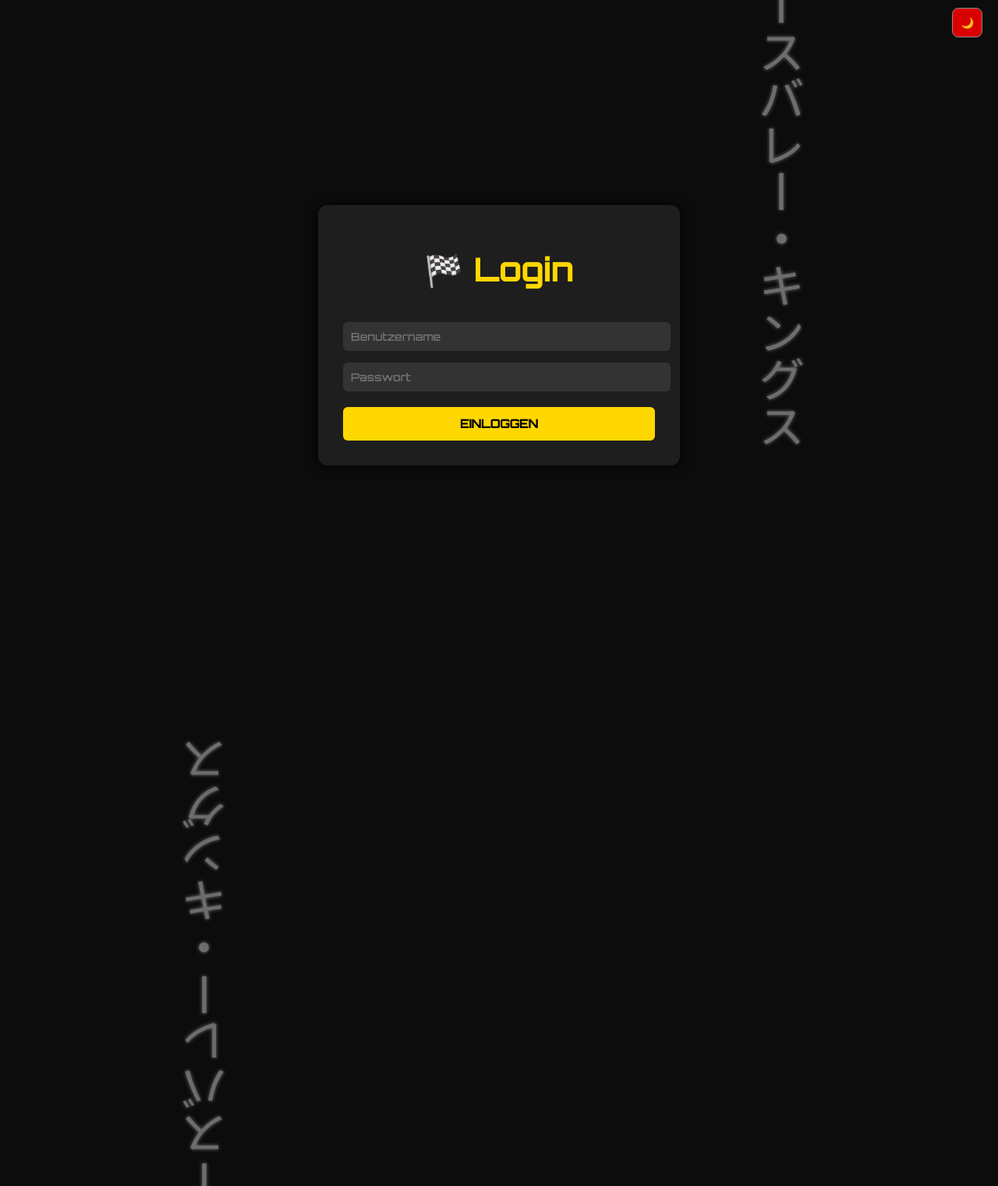
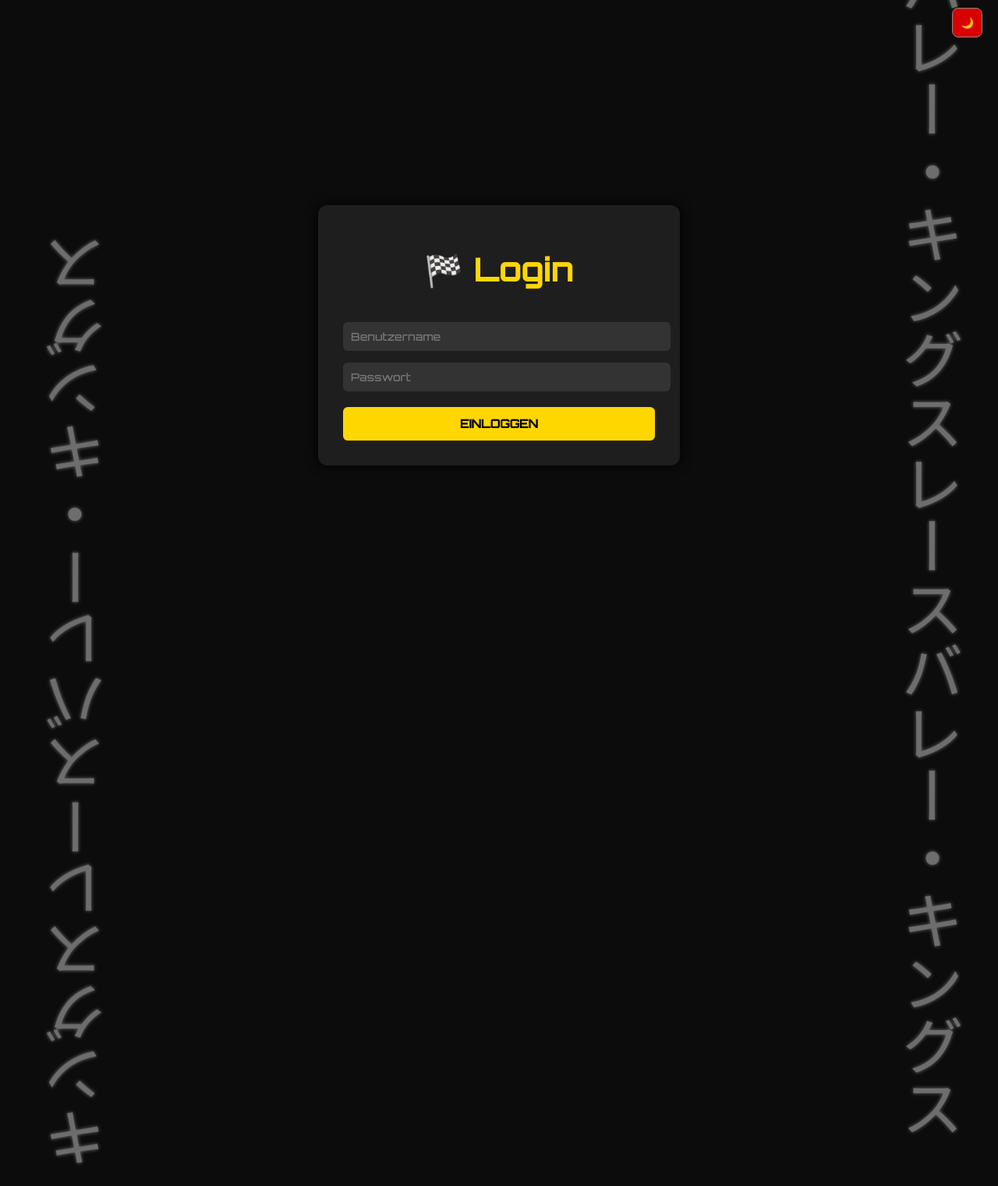
Before and after one commit to Tafi03/racevalleykings, a Flask app: page /login in a window 1280 px wide. Shown: the whole page at 78% size. Run offline with Flask 3, Linux system fonts and the light colour scheme.

Commit message:
login jp text update

```diff
--- a/static/style.css
+++ b/static/style.css
@@ -107,7 +107,7 @@ button:hover {
     position: fixed;
     top: 0;
     height: 100vh;
-    width: 100px; /* etwas schmaler für zentrierte Platzierung */
+    width: 100px;
     overflow: hidden;
     z-index: -1;
     pointer-events: none;
@@ -115,41 +115,42 @@ button:hover {
 }
 
 .scroll-text.left  {
-    left: calc((100vw - 400px) / 4);  /* Hälfte des linken Zwischenraums bei 400px Loginbox */
+    left: 40px;  /* zentrierter Abstand */
 }
 .scroll-text.right {
-    right: calc((100vw - 400px) / 4); /* Hälfte des rechten Zwischenraums */
+    right: 40px; /* zentrierter Abstand */
 }
 
 .scroll-text span {
-    display: inline-block;
+    display: block;
     writing-mode: vertical-rl;
     font-family: 'Noto Sans JP', sans-serif;
-    font-size: 60px;
+    font-size: 80px;
     color: white;
     text-shadow: 0 0 5px white;
     white-space: nowrap;
     line-height: 1.4;
 }
 
-/* ── Links: Text läuft nach oben ─────────────────────────────────────── */
+/* --- Linker Text (läuft nach oben) --- */
 .scroll-text.left span {
     transform: rotate(180deg);
-    animation: scroll-up 25s linear infinite;
+    animation: scroll-up 20s linear infinite;
 }
+
+/* --- Rechter Text (läuft nach unten) --- */
+.scroll-text.right span {
+    animation: scroll-down 20s linear infinite;
+}
+
 @keyframes scroll-up {
-    0%   { transform: translateY(100vh) rotate(180deg); }
+    0%   { transform: translateY(100%) rotate(180deg); }
     100% { transform: translateY(-100%) rotate(180deg); }
 }
 
-/* ── Rechts: Text läuft nach unten ───────────────────────────────────── */
-.scroll-text.right span {
-    transform: rotate(0deg);
-    animation: scroll-down 25s linear infinite;
-}
 @keyframes scroll-down {
     0%   { transform: translateY(-100%); }
-    100% { transform: translateY(100vh); }
+    100% { transform: translateY(100%); }
 }
 /* ── Navbar ──────────────────────────────────────── */
 .topnav {
--- a/templates/login.html
+++ b/templates/login.html
@@ -8,8 +8,17 @@
     <link href="https://fonts.googleapis.com/css2?family=Orbitron:wght@500&family=Bebas+Neue&family=Press+Start+2P&family=Noto+Sans+JP&display=swap" rel="stylesheet">
 </head>
 <body class="dark">
-    <div class="scroll-text left"><span>レースバレー・キングス</span></div>
-    <div class="scroll-text right"><span>レースバレー・キングス</span></div>
+<!-- Linke Seite -->
+<div class="scroll-text left">
+  <span>レースバレー・キングス</span>
+  <span>レースバレー・キングス</span>
+</div>
+
+<!-- Rechte Seite -->
+<div class="scroll-text right">
+  <span>レースバレー・キングス</span>
+  <span>レースバレー・キングス</span>
+</div>
 
     <div style="position: absolute; top: 10px; right: 20px;">
         <button id="theme-toggle" class="theme-btn">🌙</button>
```
